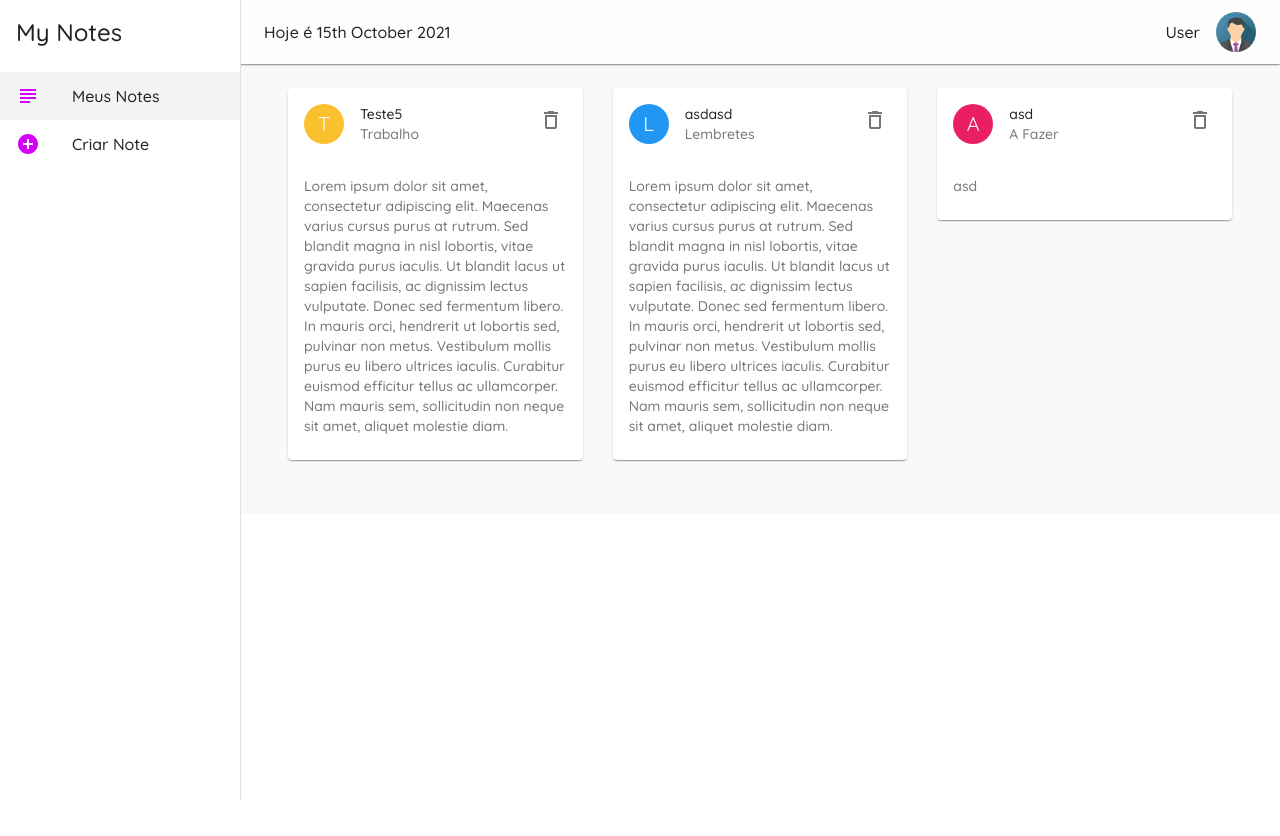
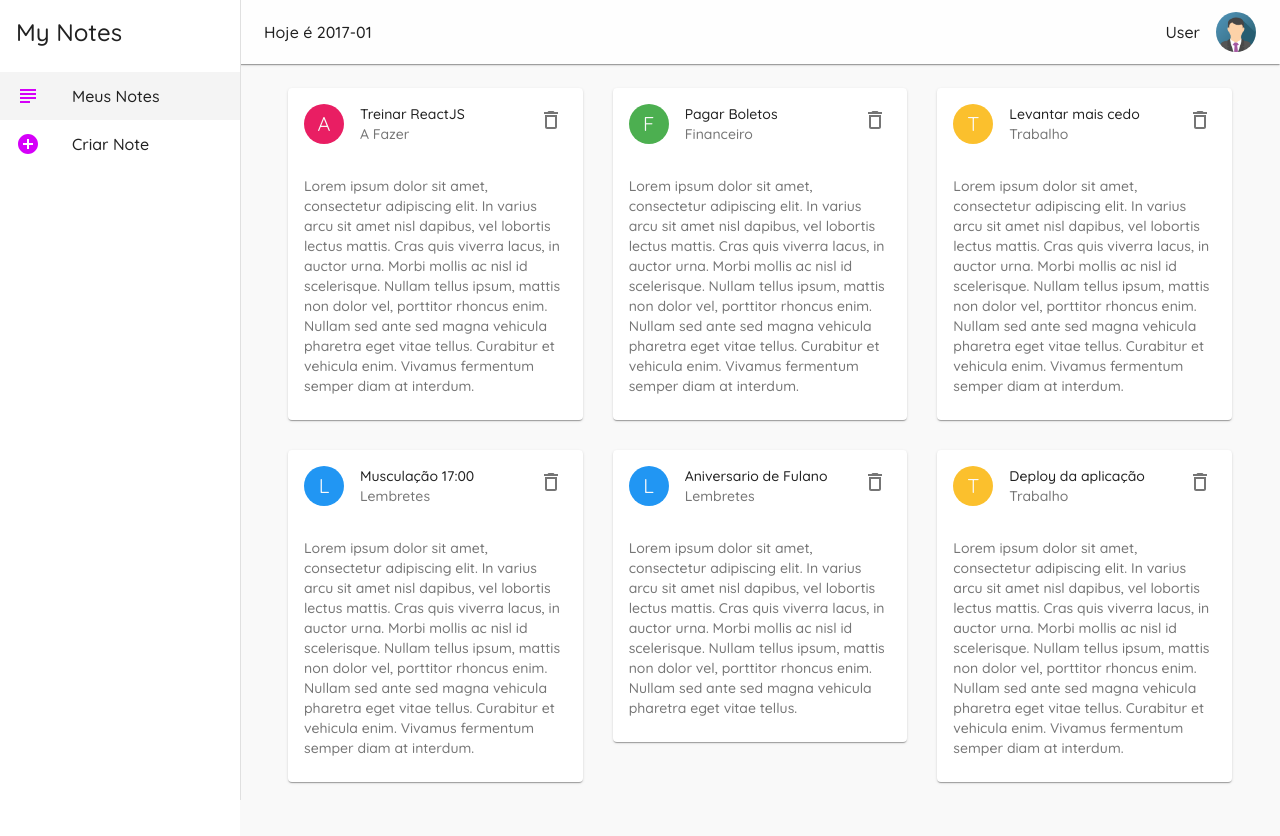
Before and after one commit to DanielEgiidio/my-notes, a React (Create React App) app: page / in a window 1280 px wide. Before the commit the page ends 800 px from the top, so only its background shows below. Built offline with nearby package versions, Linux system fonts and the light colour scheme; data requests are answered from the project's data file.

Commit message:
formatação data para padrão pt-br

```diff
--- a/data/db.json
+++ b/data/db.json
@@ -1,21 +1,39 @@
 {
   "notes": [
     {
-      "title": "Teste5",
-      "details": "Lorem ipsum dolor sit amet, consectetur adipiscing elit. Maecenas varius cursus purus at rutrum. Sed blandit magna in nisl lobortis, vitae gravida purus iaculis. Ut blandit lacus ut sapien facilisis, ac dignissim lectus vulputate. Donec sed fermentum libero. In mauris orci, hendrerit ut lobortis sed, pulvinar non metus. Vestibulum mollis purus eu libero ultrices iaculis. Curabitur euismod efficitur tellus ac ullamcorper. Nam mauris sem, sollicitudin non neque sit amet, aliquet molestie diam.\n\n",
+      "title": "Treinar ReactJS",
+      "details": "Lorem ipsum dolor sit amet, consectetur adipiscing elit. In varius arcu sit amet nisl dapibus, vel lobortis lectus mattis. Cras quis viverra lacus, in auctor urna. Morbi mollis ac nisl id scelerisque. Nullam tellus ipsum, mattis non dolor vel, porttitor rhoncus enim. Nullam sed ante sed magna vehicula pharetra eget vitae tellus. Curabitur et vehicula enim. Vivamus fermentum semper diam at interdum.",
+      "category": "A Fazer",
+      "id": 1
+    },
+    {
+      "title": "Pagar Boletos",
+      "details": "Lorem ipsum dolor sit amet, consectetur adipiscing elit. In varius arcu sit amet nisl dapibus, vel lobortis lectus mattis. Cras quis viverra lacus, in auctor urna. Morbi mollis ac nisl id scelerisque. Nullam tellus ipsum, mattis non dolor vel, porttitor rhoncus enim. Nullam sed ante sed magna vehicula pharetra eget vitae tellus. Curabitur et vehicula enim. Vivamus fermentum semper diam at interdum.",
+      "category": "Financeiro",
+      "id": 2
+    },
+    {
+      "title": "Levantar mais cedo",
+      "details": "Lorem ipsum dolor sit amet, consectetur adipiscing elit. In varius arcu sit amet nisl dapibus, vel lobortis lectus mattis. Cras quis viverra lacus, in auctor urna. Morbi mollis ac nisl id scelerisque. Nullam tellus ipsum, mattis non dolor vel, porttitor rhoncus enim. Nullam sed ante sed magna vehicula pharetra eget vitae tellus. Curabitur et vehicula enim. Vivamus fermentum semper diam at interdum.",
       "category": "Trabalho",
+      "id": 3
+    },
+    {
+      "title": "Musculação 17:00",
+      "details": "Lorem ipsum dolor sit amet, consectetur adipiscing elit. In varius arcu sit amet nisl dapibus, vel lobortis lectus mattis. Cras quis viverra lacus, in auctor urna. Morbi mollis ac nisl id scelerisque. Nullam tellus ipsum, mattis non dolor vel, porttitor rhoncus enim. Nullam sed ante sed magna vehicula pharetra eget vitae tellus. Curabitur et vehicula enim. Vivamus fermentum semper diam at interdum.",
+      "category": "Lembretes",
       "id": 4
     },
     {
-      "title": "asdasd",
-      "details": "Lorem ipsum dolor sit amet, consectetur adipiscing elit. Maecenas varius cursus purus at rutrum. Sed blandit magna in nisl lobortis, vitae gravida purus iaculis. Ut blandit lacus ut sapien facilisis, ac dignissim lectus vulputate. Donec sed fermentum libero. In mauris orci, hendrerit ut lobortis sed, pulvinar non metus. Vestibulum mollis purus eu libero ultrices iaculis. Curabitur euismod efficitur tellus ac ullamcorper. Nam mauris sem, sollicitudin non neque sit amet, aliquet molestie diam.",
+      "title": "Aniversario de Fulano",
+      "details": "Lorem ipsum dolor sit amet, consectetur adipiscing elit. In varius arcu sit amet nisl dapibus, vel lobortis lectus mattis. Cras quis viverra lacus, in auctor urna. Morbi mollis ac nisl id scelerisque. Nullam tellus ipsum, mattis non dolor vel, porttitor rhoncus enim. Nullam sed ante sed magna vehicula pharetra eget vitae tellus.",
       "category": "Lembretes",
       "id": 5
     },
     {
-      "title": "asd",
-      "details": "asd",
-      "category": "A Fazer",
+      "title": "Deploy da aplicação",
+      "details": "Lorem ipsum dolor sit amet, consectetur adipiscing elit. In varius arcu sit amet nisl dapibus, vel lobortis lectus mattis. Cras quis viverra lacus, in auctor urna. Morbi mollis ac nisl id scelerisque. Nullam tellus ipsum, mattis non dolor vel, porttitor rhoncus enim. Nullam sed ante sed magna vehicula pharetra eget vitae tellus. Curabitur et vehicula enim. Vivamus fermentum semper diam at interdum.",
+      "category": "Trabalho",
       "id": 6
     }
   ]
--- a/src/components/Layout.js
+++ b/src/components/Layout.js
@@ -11,6 +11,7 @@ import { useHistory, useLocation } from 'react-router-dom';
 import AppBar from '@material-ui/core/AppBar';
 import Toolbar from '@material-ui/core/Toolbar';
 import { format } from 'date-fns';
+import ptBR from 'date-fns/locale/pt-BR';
 import Avatar from '@material-ui/core/Avatar';
 
 
@@ -81,7 +82,7 @@ const Layout = ({ children }) => {
             >
                 <Toolbar>
                     <Typography className={classes.date} >
-                       Hoje é { format(new Date(), 'do MMMM Y')}
+                       Hoje é { format(new Date('abr/2017'),'yyyy-MM', { locale: ptBR })}
                     </Typography>
                     <Typography>
                         User
```
